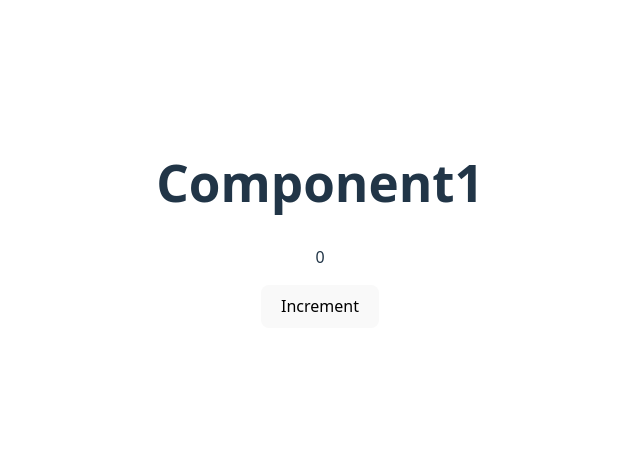
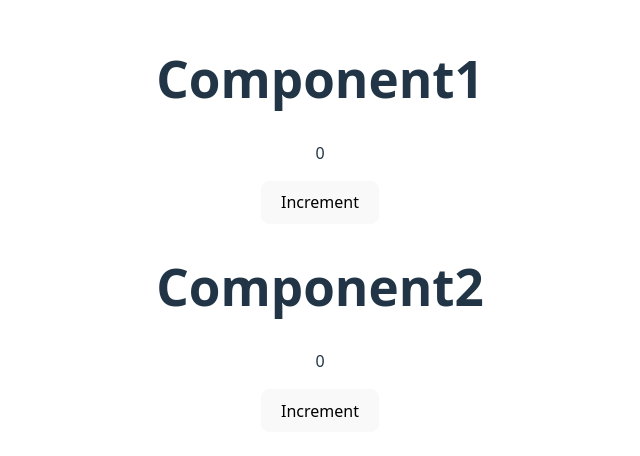
Before and after one commit to SEONGMINY/react-global-state, a React (Vite) app: page / in a window 1280 px wide. Shown: the part 176-632 px from the top of the page, without its empty margins (320-960 px from the left). Built offline with nearby package versions, Linux system fonts and the light colour scheme.

Commit message:
test: component2 전역 상태 공유되는지 테스트

```diff
--- a/src/App.tsx
+++ b/src/App.tsx
@@ -1,10 +1,12 @@
 import "./App.css";
 import Component1 from "./components/Component1";
+import Component2 from "./components/Component2";
 
 function App() {
   return (
     <div>
       <Component1 />
+      <Component2 />
     </div>
   );
 }
--- /dev/null
+++ b/src/components/Component2.tsx
@@ -0,0 +1,16 @@
+import useStore from "../hooks/useStore";
+import { countStore } from "../store/countStore";
+
+const Component2 = () => {
+  const [count, setCount] = useStore(countStore);
+
+  return (
+    <div>
+      <h1>Component2</h1>
+      <p>{count}</p>
+      <button onClick={() => setCount(count + 1)}>Increment</button>
+    </div>
+  );
+};
+
+export default Component2;
```
